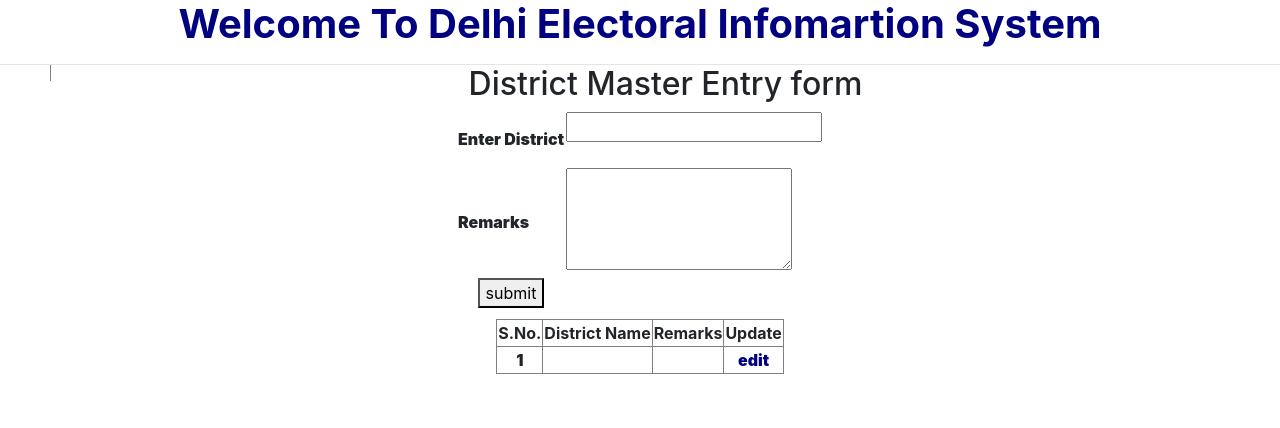
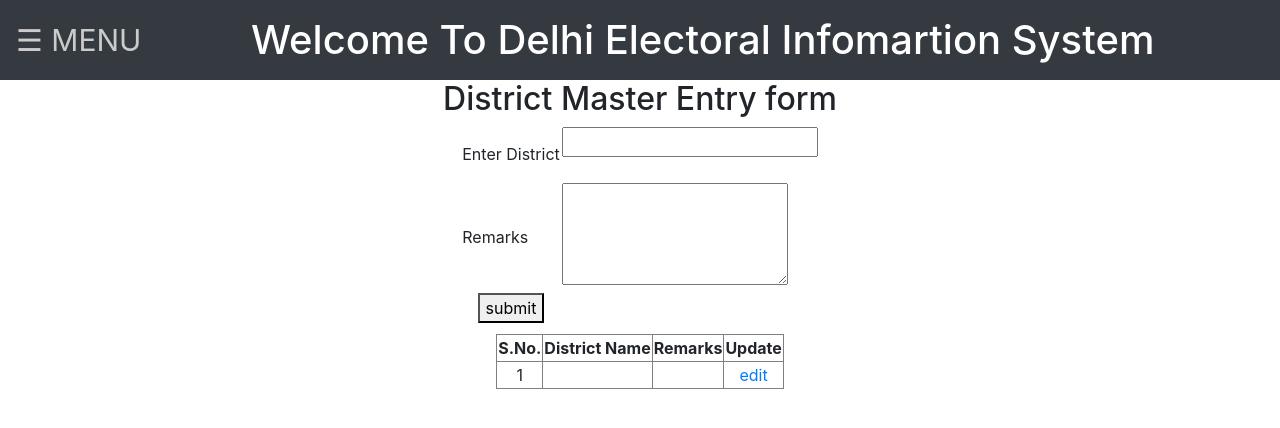
Before and after one commit to rohitxdd/District-Electoral-Info-Sys, a PHP site: page /Dist_Master.php in a window 1280 px wide. Shown: the top 428 px of the page. Run offline with PHP 8.4, Linux system fonts and the light colour scheme; tables that the repository leaves empty or names only in its code hold one stand-in row (values such as "Sample post"); data that the repository does not hold is empty.

Commit message:
added toggleable side bar

```diff
--- a/menu.php
+++ b/menu.php
@@ -1,5 +1,5 @@
+<html>
 
-<html>
 <head>
   <meta charset="utf-8">
   <title>create dynamic multilevel menu using php and mysql</title>
@@ -9,35 +9,50 @@
   <script src="https://cdn.jsdelivr.net/npm/bootstrap@4.6.1/dist/js/bootstrap.bundle.min.js"></script>
 
   <style>
-  aside{
-    float: left;
+    .sidenav {
       height: 100%;
-    border: 1px solid grey;
-    border-top: none;
-    border-left: none;
-    border-bottom: none;
-    padding-right: 10px;
-    margin-top: 0;
+      width: 0;
+      position: fixed;
+      z-index: 1;
+      top: 0;
+      left: 0;
+      background-color: #111;
+      overflow-x: hidden;
+      transition: 0.5s;
+      padding-top: 60px;
     }
 
 
-  .sep{
-    margin-bottom: 0;
+    .sidenav a {
+      padding: 8px 8px 8px 32px;
+      text-decoration: none;
+      font-size: 1rem;
+      color: #818181;
+      display: block;
+      transition: 0.3s;
     }
 
-  .navbar-nav{
-    color:navy;
+    .sidenav a:hover {
+      color: #f1f1f1;
     }
 
-  .nav-item{
-    color:navy;
+    .sidenav .closebtn {
+      position: absolute;
+      top: 0;
+      right: 25px;
+      font-size: 36px;
+      margin-left: 50px;
     }
 
-  a{
-    color:navy;
+    @media screen and (max-height: 450px) {
+      .sidenav {
+        padding-top: 15px;
       }
 
-
+      .sidenav a {
+        font-size: 18px;
+      }
+    }
   </style>
 </head>
 
@@ -46,8 +61,7 @@
   include 'database.php';
   //$con=mysqli_connect("localhost","root","123","exam");
   // Check connection
-if (mysqli_connect_errno())
-{
+  if (mysqli_connect_errno()) {
     echo "Failed to connect to MySQL: " . mysqli_connect_error();
   }
 
@@ -57,31 +71,44 @@ function get_menu_tree($parent_id)
   {
     global $con;
     $menu = "";
-	$sqlquery = " SELECT * FROM menu where status='1' and parent_id='" .$parent_id . "' ";
-	$res=mysqli_query($con,$sqlquery);
-    while($row=mysqli_fetch_array($res,MYSQLI_ASSOC))
-	{
-      $menu .="<li class = 'nav-item'><a href='".$row['link']."'>".$row['menu_name']."</a>";
+    $sqlquery = " SELECT * FROM menu where status='1' and parent_id='" . $parent_id . "' ";
+    $res = mysqli_query($con, $sqlquery);
+    while ($row = mysqli_fetch_array($res, MYSQLI_ASSOC)) {
+      $menu .= "<a class='sub-menu' href='" . $row['link'] . "'>" . $row['menu_name'] . "</a>";
 
-		  $menu .= "<ul class='navbar-nav'>".get_menu_tree($row['menu_id'])."</ul>"; //call  recursively
-
- 		  $menu .= "</li>";
-
+      $menu .= "" . get_menu_tree($row['menu_id']) . "";
     }
 
     return $menu;
   }
   ?>
-<h1 align="center"><b><font color = "navy">Welcome To Delhi Electoral Infomartion System</font></align><b><b></h1><hr class="sep">
 
-<aside>
-<ul class="main-navigation">
+  <nav class="navbar navbar-dark bg-dark" style="padding:16px 16px">
+    <span style="font-size:30px;cursor:pointer; color:#cbcbcb" onclick="openNav()">&#9776; MENU</span>
+    <h1 style="margin:auto; color:white">
+      Welcome To Delhi Electoral Infomartion System
+    </h1>
+  </nav>
+  <div id="mySidenav" class="sidenav">
+    <a href="javascript:void(0)" class="closebtn" onclick="closeNav()">&times;</a>
 
-<?php echo get_menu_tree(0);//start from root menus having parent id 0 ?>
-</ul>
-</aside>
+    <?php
+    echo get_menu_tree(0); //start from root menus having parent id 0
+    ?>
+  </div>
 
 
+  <script>
+    function openNav() {
+      document.getElementById("mySidenav").style.width = "250px";
+    }
+
+    function closeNav() {
+      document.getElementById("mySidenav").style.width = "0";
+    }
+  </script>
+
 </body>
+
 </html>
 <?php mysqli_close($con); ?>
```
Also changed, not shown: Dist_Action.php (line endings or trailing spaces). Lines whose indentation alone changed are shown as unchanged.
